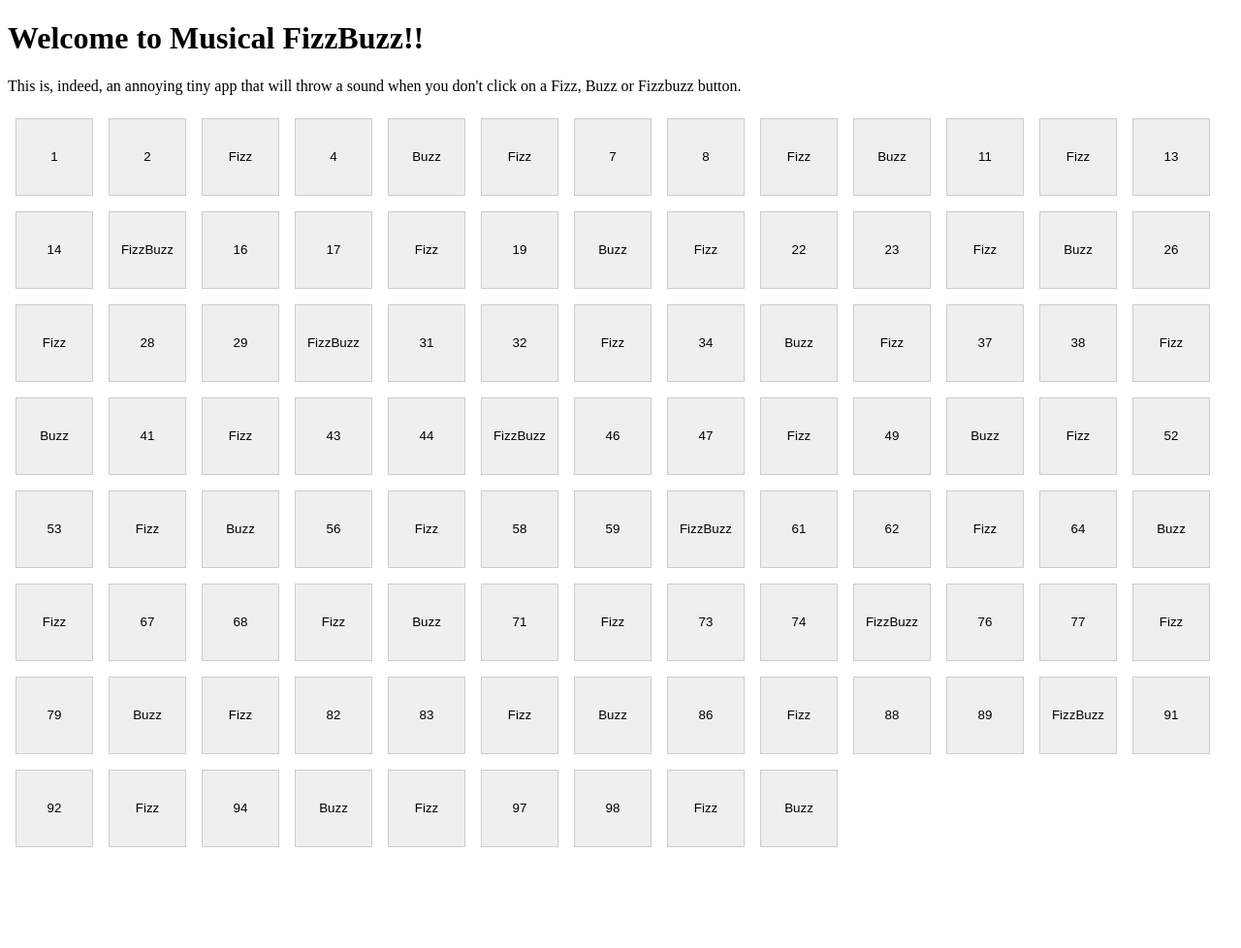
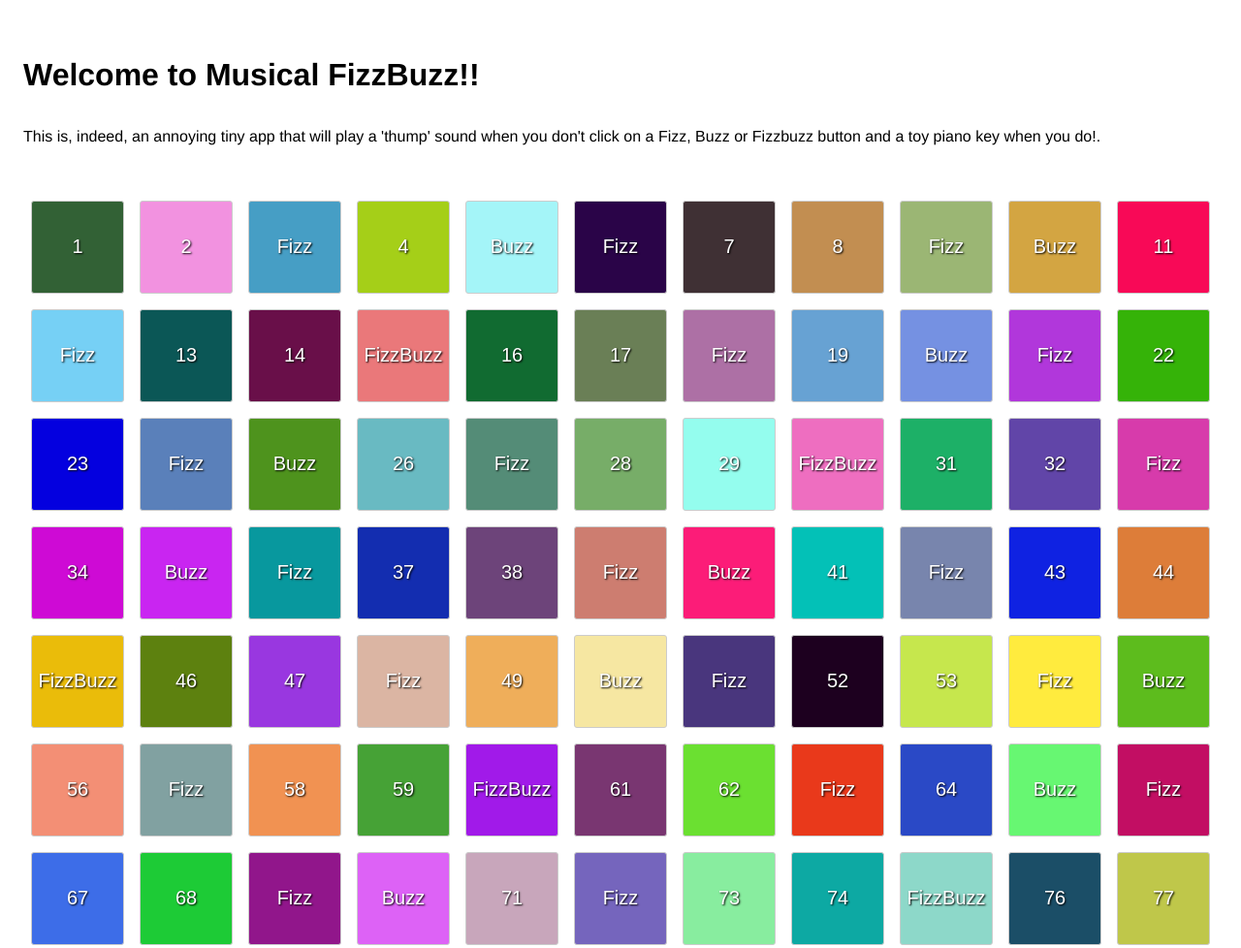
Before and after one commit to dianahervascastillo/musical-fizzbuzz, a plain HTML site: page index.html in a window 1280 px wide. Shown: the top 978 px of the page at 97% size. Before the commit the page ends 890 px from the top, so only its background shows below. Drawn offline with Linux system fonts and the light colour scheme.

Commit message:
updated js

```diff
--- a/app.js
+++ b/app.js
@@ -1,4 +1,10 @@
+const getColor = function() {
+  //function to create a random hex number that will be useful to add color to the boxes
+  return "#" + Math.random().toString(16).slice(2, 8); //To get the proper HEXADECIMAL value
+}
+
 const playSound = function(){
+  //function to play a sound depending on the type of button
   if(this.textContent === 'FizzBuzz' || this.textContent === 'Buzz' || this.textContent === 'Fizz'){
     new Audio('sounds/TP_01_v3.wav').play();
   } else{
@@ -9,12 +15,13 @@ const playSound = function(){
 const numbersArray = function(size){
   let numbersArray = [];
   for (let i = 1; i < size; i++) {
-    numbersArray.push(checkNumber(i));
+    numbersArray.push(checkNumber(i));//we get the result of checkNumber as a string and put it into the array
   }
-  return numbersArray;
+  return numbersArray;//now we have an array of numbers in a string format and text
 }
 
 const checkNumber = function(number){
+  //the actual fizzbuzz function we always return a string
   let result = number.toString();
   if (number % 3 === 0 && number % 5 === 0){
     result = 'FizzBuzz';
@@ -30,13 +37,15 @@ const renderCanvas = function(size){
   let canvas = document.getElementsByClassName('canvas')[0];
   let numbersList = numbersArray(size);
 
+  //we iterate through the array of numbers, so for each number we create a square and append it to canvas, adding diff attributes and bind the onclick event.
   for(let number of numbersList){
     let square = document.createElement('button');
     square.className = 'square square--'+ number;
-    square.innerHTML = number
-    square.type = 'button'
+    square.innerHTML = number;
+    square.type = 'button';
+    square.style.backgroundColor = getColor();
     square.onclick = playSound;
-    canvas.appendChild(square)
+    canvas.appendChild(square);
   }
 
 }
--- a/index.html
+++ b/index.html
@@ -1,15 +1,22 @@
-<!DOCTYPE html>
-<html lang="en">
+<!doctype html>
+<html class="no-js" lang="en">
 <head>
   <meta charset="UTF-8">
+  <meta name="viewport" content="width=device-width, initial-scale=1">
   <title>My musical FizzBuzz</title>
   <link rel="stylesheet" href="styles.css">
 </head>
 <body>
-  <h1>Welcome to Musical FizzBuzz!!</h1>
-  <p>This is, indeed, an annoying tiny app that will throw a sound when you don't click on a Fizz, Buzz or Fizzbuzz button.</p>
-  <div class="canvas"></div>
+  <header role="banner">
+    <h1>Welcome to Musical FizzBuzz!!</h1>
+    <p>This is, indeed, an annoying tiny app that will play a 'thump' sound when you don't click on a Fizz, Buzz or Fizzbuzz button and a toy piano key when you do!.</p>
+  </header>
+  <main class="main" role="main">
+    <div class="canvas"></div>
+  </main>
+  <footer>
+    <p>Copyright © 2019 Diana Hervas Castillo</p>
+  </footer>
   <script type="application/javascript" src="app.js"></script>
-
 </body>
 </html>
--- a/styles.css
+++ b/styles.css
@@ -1,14 +1,49 @@
+html {
+  box-sizing: border-box; /*unifying box model*/
+  font-size: 16px; /*set base font size and line-height*/
+  line-height: 20px;
+  font-family: "Helvetica Neue", Helvetica, sans-serif;
+}
+
+*, *:before, *:after {
+  box-sizing: inherit;/*spread box model to every child*/
+}
 
 
+h1{
+  font-size: 1.5rem;
+  line-height: 1.25rem;
+}
+
+@media (min-width: 600px) {
+  h1{
+    font-size: 200%;
+    line-height: 200%;
+  }
+}
+
+header,
+main,
+footer{
+  padding: 1rem;
+  max-width: 1404px;
+  margin: 0 auto;
+}
+
 .square{
-  width: 5rem;
-  height: 5rem;
+  width: 6rem;
+  height: 6rem;
   align-content: center;
   display: flex;
   align-items: center;
   justify-content: center;
   border: 1px solid #ccc;
   margin: .5rem;
+  font-size: 1.25rem;
+  font-weight: 500;
+  border-radius: 3px;
+  color: #fff;
+  text-shadow: 1px 1px 2px #000;
 }
 .square:hover{
   cursor: pointer;
@@ -20,4 +55,6 @@
   width: 100%;
   display: flex;
   flex-wrap: wrap;
+  margin: 0 auto;
+  justify-content: center;
 }
```
